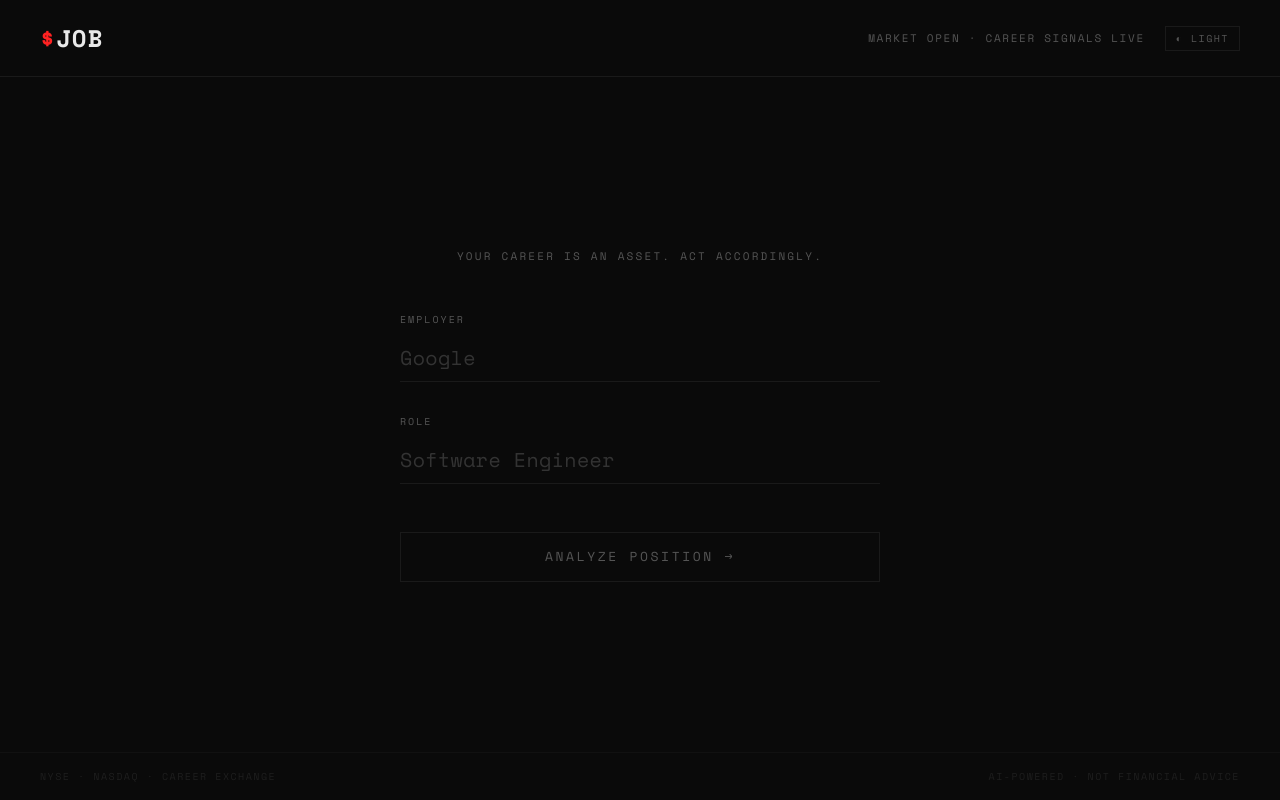
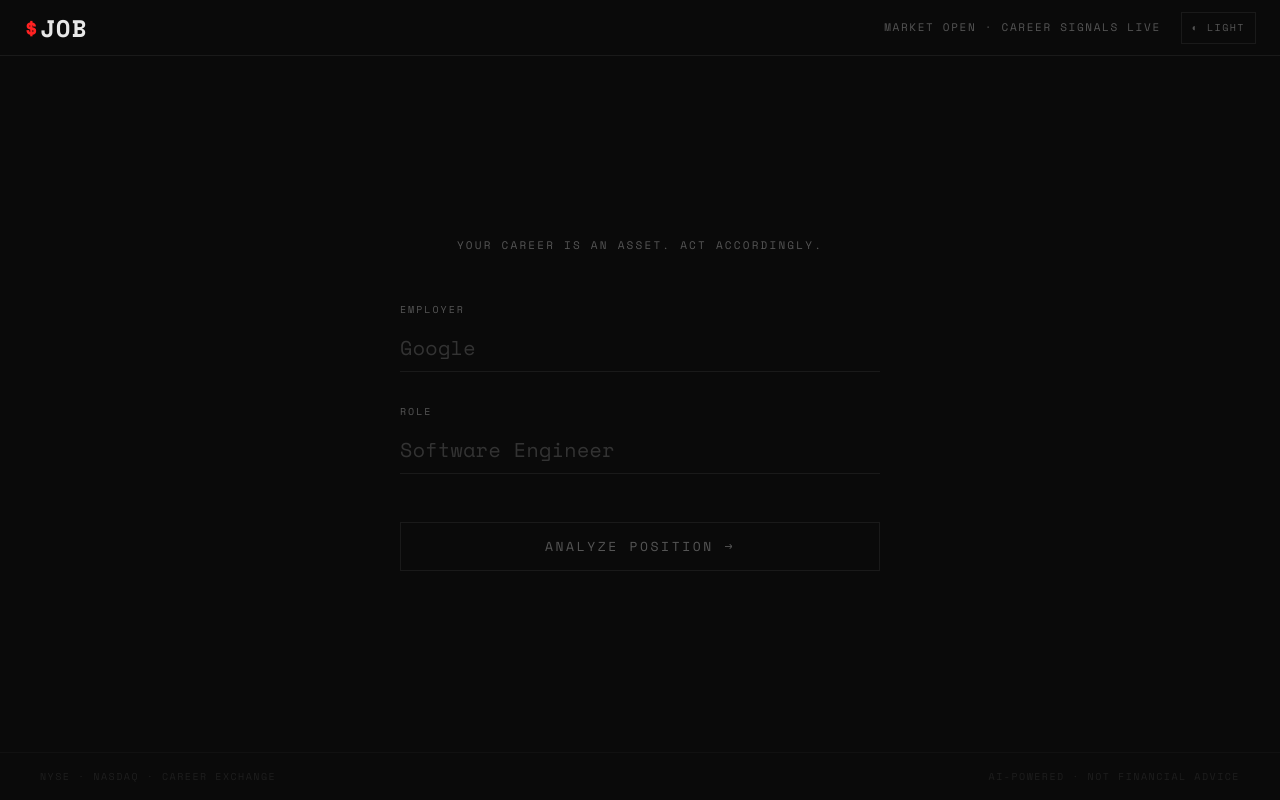
Before and after one commit to creator1910/job, a React (Vite) app: page / in a window 1280 px wide. Built offline with nearby package versions, Linux system fonts and the light colour scheme; the HTML template or start-up script is replaced by a standard one.

Commit message:
style(design): FINDING-001/002 — fix mobile header overflow and increase theme toggle height
Co-Authored-By: Claude Sonnet 4.6 <noreply@anthropic.com>

```diff
--- a/src/components/Header.tsx
+++ b/src/components/Header.tsx
@@ -8,14 +8,25 @@ export function Header() {
       display: "flex",
       justifyContent: "space-between",
       alignItems: "center",
-      padding: "20px 40px",
+      padding: "0 24px",
+      height: "56px",
+      flexShrink: 0,
       borderBottom: `1px solid ${colors.border}`,
     }}>
-      <div style={{ fontSize: "24px", fontWeight: 700, letterSpacing: "0.05em", color: colors.text }}>
+      <div style={{ fontSize: "24px", fontWeight: 700, letterSpacing: "0.05em", color: colors.text, flexShrink: 0 }}>
         <span style={{ color: colors.accent }}>$</span>JOB
       </div>
-      <div style={{ display: "flex", alignItems: "center", gap: "20px" }}>
-        <div style={{ fontSize: "11px", color: colors.textMuted, letterSpacing: "0.15em" }}>
+      <div style={{ display: "flex", alignItems: "center", gap: "20px", minWidth: 0 }}>
+        <div style={{
+          fontSize: "11px",
+          color: colors.textMuted,
+          letterSpacing: "0.15em",
+          whiteSpace: "nowrap",
+          overflow: "hidden",
+          textOverflow: "ellipsis",
+        }}
+          className="header-status"
+        >
           MARKET OPEN · CAREER SIGNALS LIVE
         </div>
         <button
@@ -28,9 +39,15 @@ export function Header() {
             fontFamily: "inherit",
             fontSize: "10px",
             letterSpacing: "0.15em",
-            padding: "4px 10px",
+            padding: "0 10px",
             cursor: "pointer",
             transition: "all 0.15s",
+            flexShrink: 0,
+            height: "32px",
+            minWidth: "70px",
+            display: "flex",
+            alignItems: "center",
+            justifyContent: "center",
           }}
           onMouseEnter={(e) => {
             const el = e.currentTarget;
@@ -46,6 +63,11 @@ export function Header() {
           {theme === "dark" ? "◐ LIGHT" : "◑ DARK"}
         </button>
       </div>
+      <style>{`
+        @media (max-width: 540px) {
+          .header-status { display: none !important; }
+        }
+      `}</style>
     </header>
   );
 }
```
